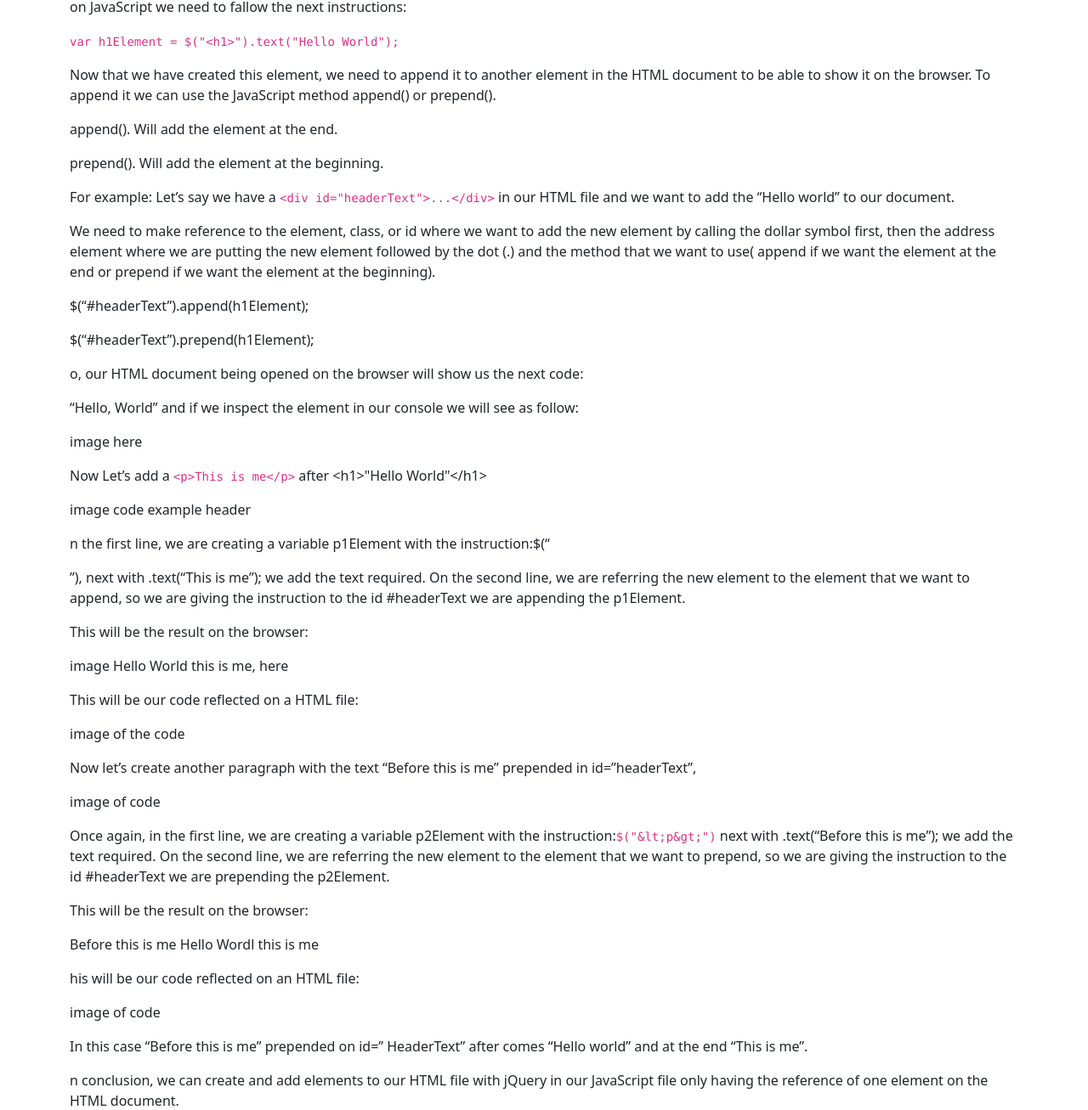
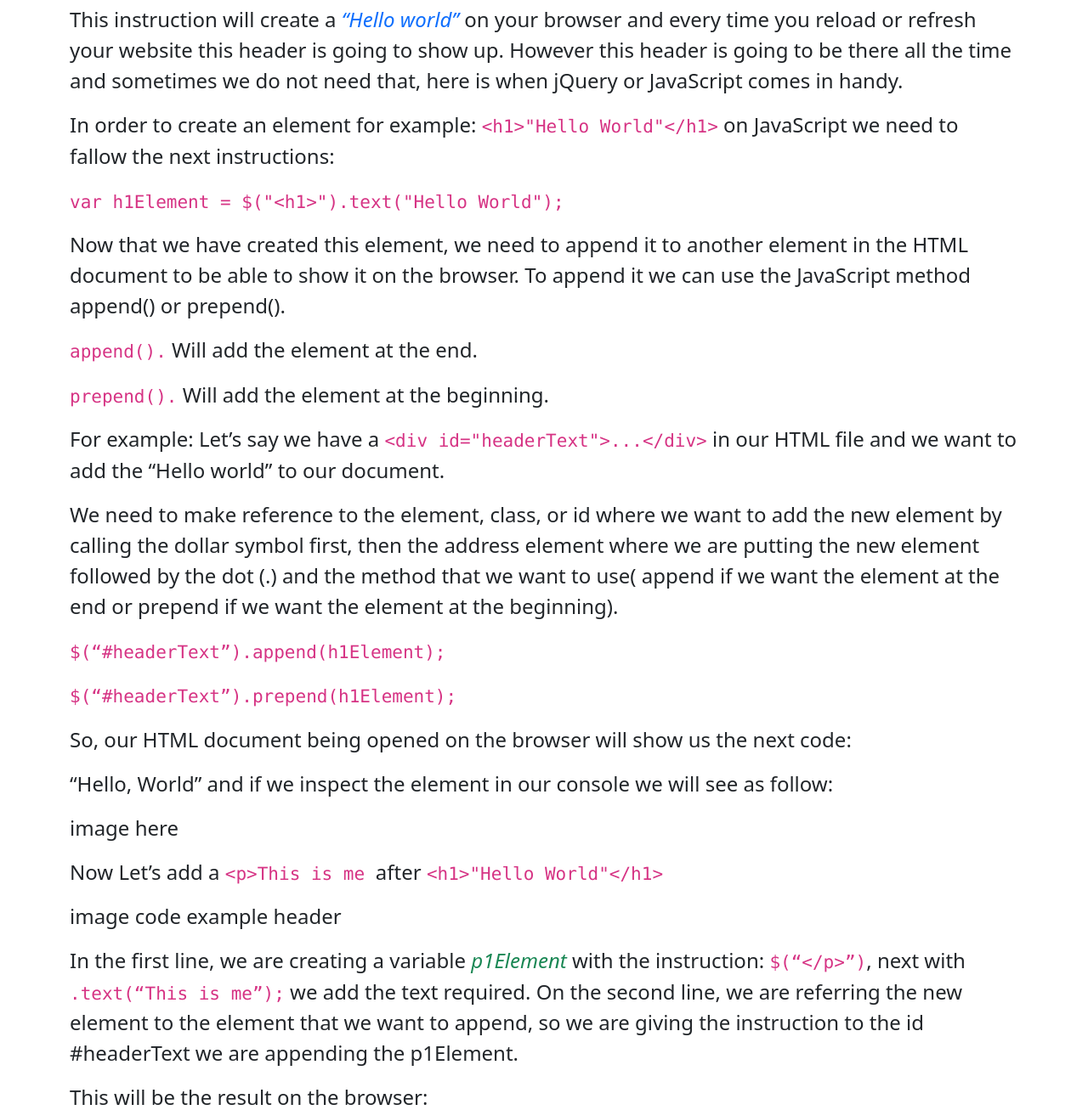
Before and after one commit to Cherjios/Element-JQuery, a website: page public/index.html in a window 1280 px wide. Shown: the part 508-1815 px from the top of the page at 85% size. Drawn offline with nearby package versions, Linux system fonts and the light colour scheme.

Commit message:
adding more CSS

```diff
--- a/public/index.html
+++ b/public/index.html
@@ -11,128 +11,128 @@
     <div class="container">
         <h1>How to create an element on html with jQuery?</h1>
 
-    <p>
+        <p class="fs-4">
             Image here
         </p>
 
-    <p>
+        <p class="fs-4">
             First of all, let me describe what exactly is jQuery.
         </p>
-    <p>
+        <p class="fs-4">
             According to the website <a href="https://jquery.com/"> https://jquery.com </a> is a JavaScript library that makes it easier to manipulate HTML documents, use animation, and a much simple way to use Ajax to get data from APIs, so in other words simplify the way to write on JavaScript.
         </p>
-    <p>
-        To create an element on an HTML document with jQuery we need the use the dollar symbol to refer to the HTML element we want to create on our HTML file.
+        <p class="fs-4">
+            To create an element on an HTML document with jQuery we need the use the dollar symbol "$" to refer to the HTML element we want to create on our HTML file.
         </p>
-    <p>
-        For example, if you want to create a simple header “Hello word” on your HTML document, you will use the  &lt;h1&gt; tag as fallow.
+        <p class="fs-4">
+            For example, if you want to create a simple header <i  class="text-primary">“Hello world”</i> on your HTML document, you will use the  <code> &lt;h1&gt;</code> tag as fallow.
         </p>
-    <p>
-        &lt;h1&gt;"Hello World"&lt;/h1&gt;
+        <p class="fs-4">
+            <code> &lt;h1&gt;"Hello World"&lt;/h1&gt;</code>
         </p>
-    <p>
-        This instruction will create a “Hello world” on your browser and every time you reload or refresh your website this header is going to show up. However this header is going to be there all the time and sometimes we do not need that, here is when jQuery or JavaScript comes in handy.
+        <p class="fs-4">
+            This instruction will create a <i class ="text-primary"> “Hello world” </i> on your browser and every time you reload or refresh your website this header is going to show up. However this header is going to be there all the time and sometimes we do not need that, here is when jQuery or JavaScript comes in handy.
         </p>
-    <p>
-        In order to create an element for example: <h1> “Hello world!” </h1> on JavaScript we need to fallow the next instructions:
+        <p class="fs-4">
+            In order to create an element for example: <code>&lt;h1&gt;"Hello World"&lt;/h1&gt;</code> on JavaScript we need to fallow the next instructions:
         </p>
-    <p>
+        <p class="fs-4">
             <code>var h1Element = $("&lt;h1&gt;").text("Hello World");</code>
 
         </p>
-    <p>
+        <p class="fs-4">
             Now that we have created this element, we need to append it to another element in the HTML document to be able to show it on the browser. To append it we can use the JavaScript method append() or prepend().
         </p>
-    <p>
-        append(). Will add the element at the end.
+        <p class="fs-4">
+            <code>append().</code> Will add the element at the end.
         </p>
-    <p>
-        prepend(). Will add the element at the beginning.
+        <p class="fs-4">
+            <code>prepend().</code> Will add the element at the beginning.
         </p>
-    <p>
+        <p class="fs-4">
             For example: Let’s say we have a <code>&lt;div id="headerText"&gt;...&lt;/div&gt;</code> in our HTML file and we want to add the “Hello world” to our document.
         </p>
 
-    <p>
+        <p class="fs-4">
             We need to make reference to the element, class, or id where we want to add the new element by calling the dollar symbol first, then the address element where we are putting the new element followed by the dot (.) and the method that we want to use( append if we want the element at the end or prepend if we want the element at the beginning).
         </p>
 
-    <p>
-        $(“#headerText”).append(h1Element);
+        <p class="fs-4">
+            <code> $(“#headerText”).append(h1Element); </code>
         </p>
 
-    <p>
-        $(“#headerText”).prepend(h1Element);
+        <p class="fs-4">
+            <code>$(“#headerText”).prepend(h1Element);</code>
         </p>
 
-    <p>
-        o, our HTML document being opened on the browser will show us the next code:
+        <p class="fs-4">
+            So, our HTML document being opened on the browser will show us the next code:
         </p>
 
-    <p>
+        <p class="fs-4">
         “Hello, World” and if we inspect the element in our console we will see as follow:
         </p>
-    <p>
+        <p class="fs-4">
             image here
         </p>
 
-    <p>
-        Now Let’s add a <code>&lt;p&gt;This is me&lt;/p&gt;</code> after &lt;h1&gt;"Hello World"&lt;/h1&gt;
+        <p class="fs-4">
+            Now Let’s add a <code>&lt;p&gt;This is me </code> after <code>&lt;h1&gt;"Hello World"&lt;/h1&gt;</code>
         </p>
-    <p>
+        <p class="fs-4">
             image code example header
         </p>
 
-    <p>
-        n the first line, we are creating a variable p1Element with the instruction:$(“<p>”), next with .text(“This is me”); we add the text required. On the second line, we are referring the new element to the element that we want to append, so we are giving the instruction to the id #headerText we are appending the p1Element.
+        <p class="fs-4">
+            In the first line, we are creating a variable <i class ="text-success"> p1Element </i>with the instruction: <code>$(“&lt;/p&gt;”)</code>, next with <code>.text(“This is me”);</code> we add the text required. On the second line, we are referring the new element to the element that we want to append, so we are giving the instruction to the id #headerText we are appending the p1Element.
         </p>
 
-    <p>
+        <p class="fs-4">
             This will be the result on the browser:
         </p>
-    <p>
+        <p class="fs-4">
             image Hello World  this is me, here
         </p>
-    <p>
+        <p class="fs-4">
             This will be our code reflected on a HTML file:
         </p>
-    <p>
+        <p class="fs-4">
             image of the code
         </p>
-    <p>
+        <p class="fs-4">
             Now let’s create another paragraph with the text “Before this is me” prepended in id=”headerText”,
         </p>
 
-    <p>
+        <p class="fs-4">
             image of code
         </p>
-    <p>
-        Once again, in the first line, we are creating a variable p2Element with the instruction:<code>$("&amp;lt;p&amp;gt;")</code> next with .text(“Before this is me”); we add the text required.
+        <p class="fs-4">
+            Once again, in the first line, we are creating a variable <i class ="text-success"> p2Element </i>with the instruction:<code>$("&amp;lt;p&amp;gt;")</code> next with <code>.text(“Before this is me”); </code>we add the text required.
             On the second line, we are referring the new element to the element that we want to prepend, so we are giving the instruction to the id #headerText we are prepending the p2Element.
         </p>
-    <p>
+        <p class="fs-4">
             This will be the result on the browser:
         </p>
-    <p>
+        <p class="fs-4">
             Before this is me Hello Wordl  this is me
         </p>
-    <p>
+        <p class="fs-4">
             his will be our code reflected on an HTML file:
         </p>
-    <p>
+        <p class="fs-4">
             image of code
         </p>
 
-    <p>
+        <p class="fs-4">
             In this case “Before this is me” prepended on id=” HeaderText” after comes “Hello world” and at the end “This is me”.
         </p>
-<p>
+        <p class="fs-4">
             n conclusion, we can create and add elements to our HTML file with jQuery in our JavaScript file only having the reference of one element on the HTML document.
         </p>
-<p>
+        <p class="fs-4">
             If this reading was helpful and you liked it, please follow me!
         </p>
-<p>
+        <p class="fs-4">
             Thanks for reading.
         </p>
 </div>
```
Lines whose indentation alone changed are shown as unchanged.
